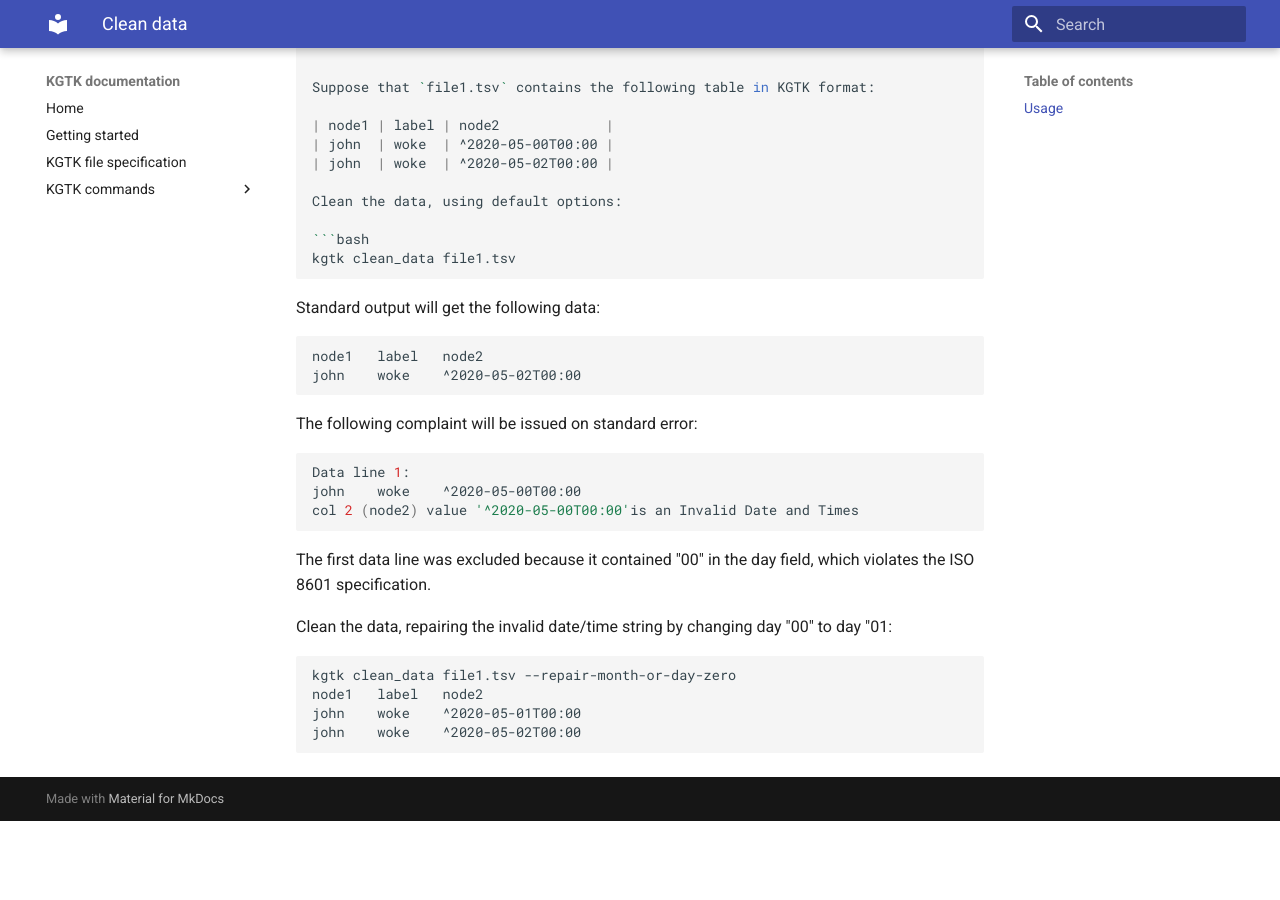
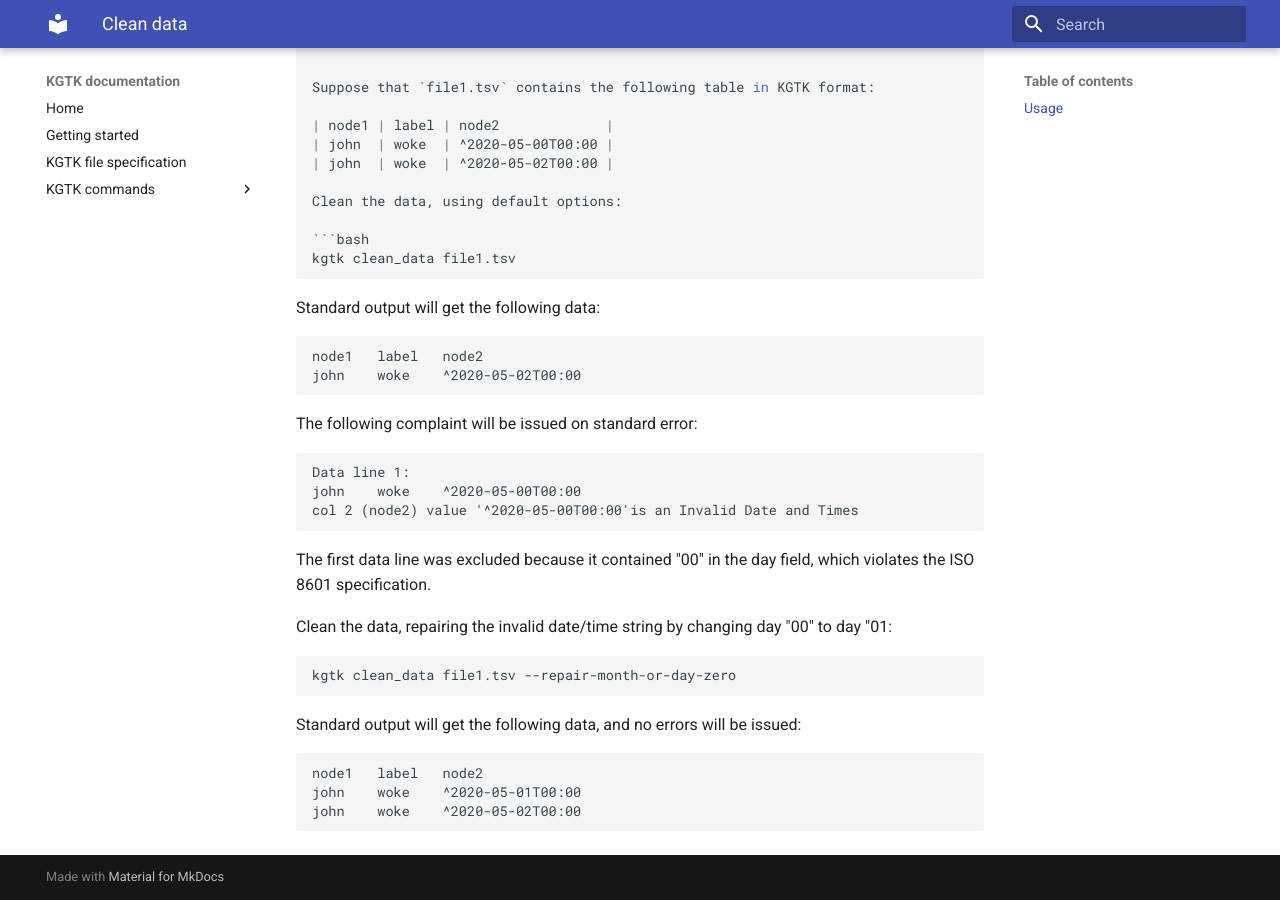
Before and after one commit to usc-isi-i2/kgtk, an MkDocs documentation site: the page built from docs/clean_data.md, in a window 1280 px wide and 900 px high, scrolled down 3496 px. Built offline with MkDocs 1.6.1 and Material for MkDocs 9.7.7, drawn with Linux system fonts in a browser that asks for light colours; before the commit the page ends 4317 px from its top, so only the background shows below that.

Commit message:
Remove the bash flag from data blocks.

````diff
--- a/docs/clean_data.md
+++ b/docs/clean_data.md
@@ -186,13 +186,13 @@ kgtk clean_data file1.tsv
 ```
 
 Standard output will get the following data:
-```bash
+```
 node1   label   node2
 john    woke    ^2020-05-02T00:00
 ```
 
 The following complaint will be issued on standard error:
-```bash
+```
 Data line 1:
 john    woke    ^2020-05-00T00:00
 col 2 (node2) value '^2020-05-00T00:00'is an Invalid Date and Times
@@ -206,6 +206,10 @@ changing day "00" to day "01:
 
 ```bash
 kgtk clean_data file1.tsv --repair-month-or-day-zero
+```
+
+Standard output will get the following data, and no errors will be issued:
+```
 node1   label   node2
 john    woke    ^2020-05-01T00:00
 john    woke    ^2020-05-02T00:00
````
